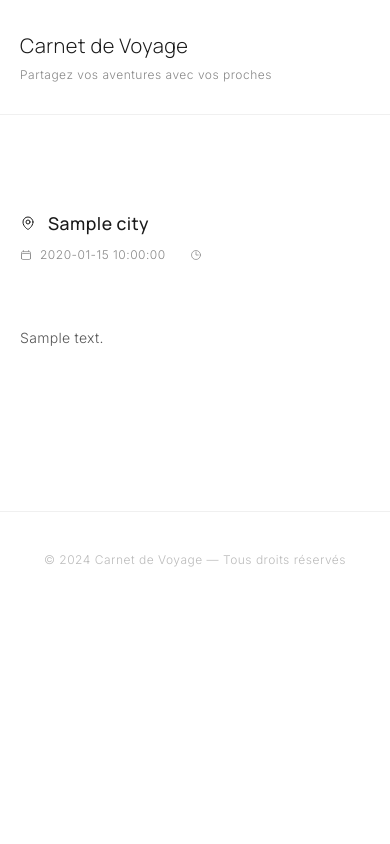
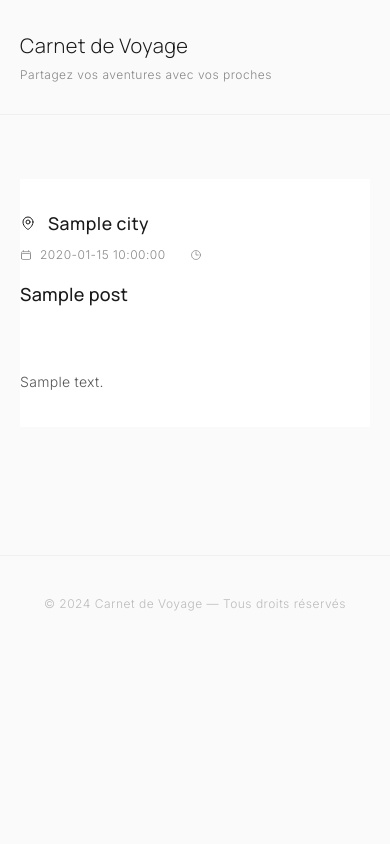
Before and after one commit to louisguichard/travel-feed, a Flask app: template templates/index.html in a window 390 px wide. Run offline with Flask 3, Linux system fonts and the light colour scheme; the template is opened without the code that fills it: most values are stand-ins (such as "Sample title", 1, 10 or a date in 2020).

Commit message:
style: enhance post layout and media responsiveness

```diff
--- a/templates/index.html
+++ b/templates/index.html
@@ -14,7 +14,7 @@
 
         body {
             font-family: 'Inter', sans-serif;
-            background-color: #fff;
+            background-color: #fafafa;
             color: #1a1a1a;
             min-height: 100vh;
         }
@@ -113,6 +113,14 @@
             letter-spacing: 0.5px;
         }
 
+        .post-title {
+            font-size: 1.125rem;
+            font-weight: 500;
+            color: #1a1a1a;
+            margin-top: 20px;
+            letter-spacing: 0.3px;
+        }
+
         .post-media-container {
             margin-bottom: 32px;
             position: relative;
@@ -142,12 +150,13 @@
 
         .media-item img,
         .media-item video {
-            width: 384px;
-            height: 288px;
-            object-fit: cover;
+            max-width: 600px;
+            max-height: 600px;
+            height: auto;
+            object-fit: contain;
             border-radius: 12px;
             border: 1px solid #e8e8e8;
-            background-color: #fafafa;
+            background-color: #fff;
         }
 
         .post-text {
@@ -214,8 +223,8 @@
 
             .media-item img,
             .media-item video {
-                width: 280px;
-                height: 210px;
+                max-width: 340px;
+                max-height: 400px;
             }
         }
     </style>
@@ -254,6 +263,9 @@
                             <span>{{ post.display_datetime.split(' à ')[1] if ' à ' in post.display_datetime else '' }}</span>
                         </div>
                     </div>
+                    {% if post.title %}
+                    <h3 class="post-title">{{ post.title }}</h3>
+                    {% endif %}
                 </header>
 
                 {% if post.media %}
```
